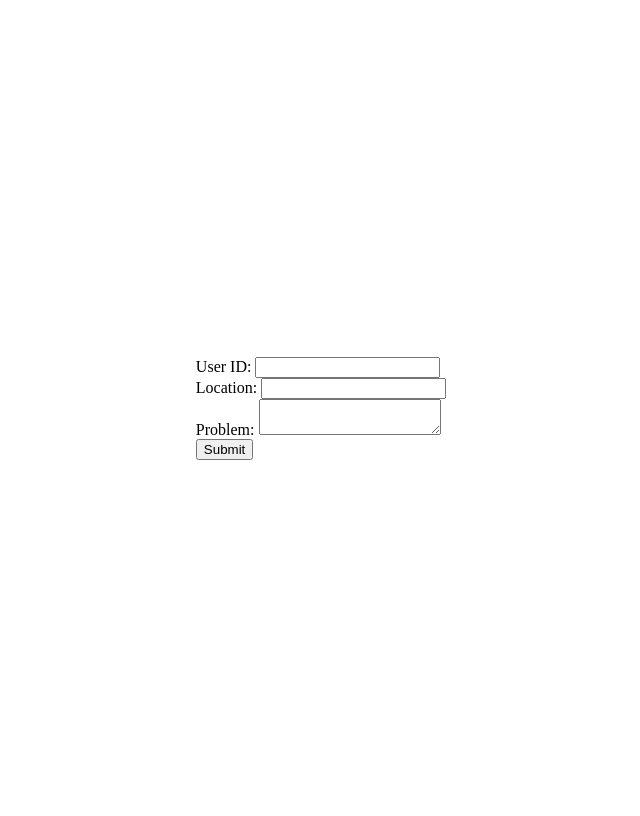
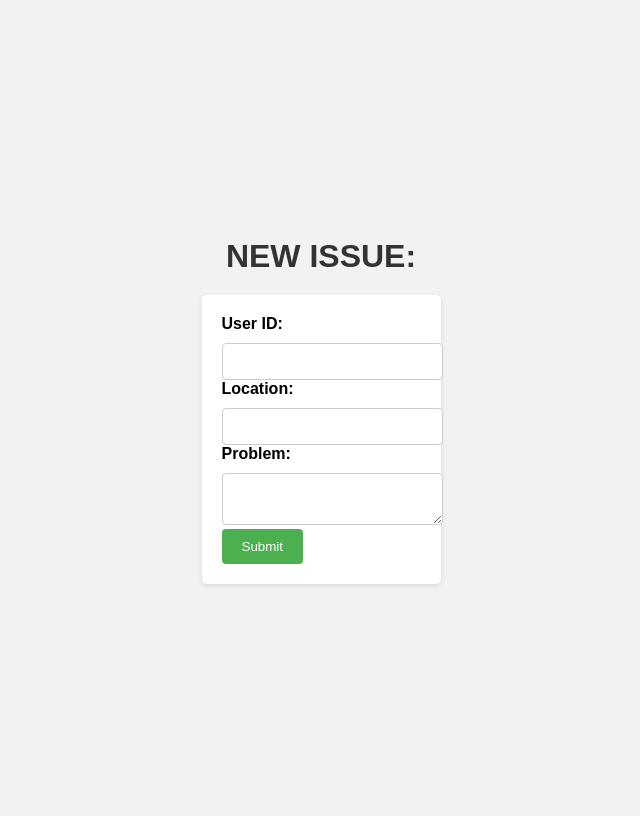
Before and after one commit to keerthanarao02/myproject, a Django app: template myproject/myapp/templates/new_issue.html in a window 1280 px wide. Shown: the whole page, without its empty margins (319-959 px from the left). After the commit the page ends 586 px from the top, so only its background shows below. Run offline with Django 3.2, Linux system fonts and the light colour scheme; the template is opened without the code that fills it, so the values that code supplies are empty.

Commit message:
Update new_issue.html

```diff
--- a/myproject/myapp/templates/new_issue.html
+++ b/myproject/myapp/templates/new_issue.html
@@ -1,7 +1,16 @@
 <!DOCTYPE html>
-<html>
+<html lang="en" xmlns="http://www.w3.org/1999/xhtml">
 <head>
+    <meta charset="utf-8" />
+    <title>New Issue</title>
     <style>
+        body {
+            background-color: #f2f2f2;
+            font-family: Arial, sans-serif;
+            margin: 0;
+            padding: 0;
+        }
+
         .form-container {
             display: flex;
             flex-direction: column;
@@ -9,11 +18,51 @@
             align-items: center;
             height: 100vh;
         }
+
+        h1 {
+            color: #333;
+            margin-bottom: 20px;
+        }
+
+        form {
+            background-color: #fff;
+            padding: 20px;
+            border-radius: 5px;
+            box-shadow: 0 2px 5px rgba(0, 0, 0, 0.1);
+        }
+
+        label {
+            display: block;
+            margin-bottom: 10px;
+            font-weight: bold;
+        }
+
+        input[type="text"],
+        textarea {
+            width: 100%;
+            padding: 10px;
+            border: 1px solid #ccc;
+            border-radius: 4px;
+            resize: vertical;
+        }
+
+        input[type="submit"] {
+            background-color: #4CAF50;
+            color: #fff;
+            border: none;
+            padding: 10px 20px;
+            border-radius: 4px;
+            cursor: pointer;
+        }
+
+            input[type="submit"]:hover {
+                background-color: #45a049;
+            }
     </style>
-    <title>New Issue</title>
 </head>
 <body>
     <div class="form-container">
+        <h1>NEW ISSUE:</h1>
         <form method="post" action="{% url 'new_issue' %}">
             {% csrf_token %}
             <label for="userID">User ID:</label>
```
Lines whose indentation alone changed are shown as unchanged.
